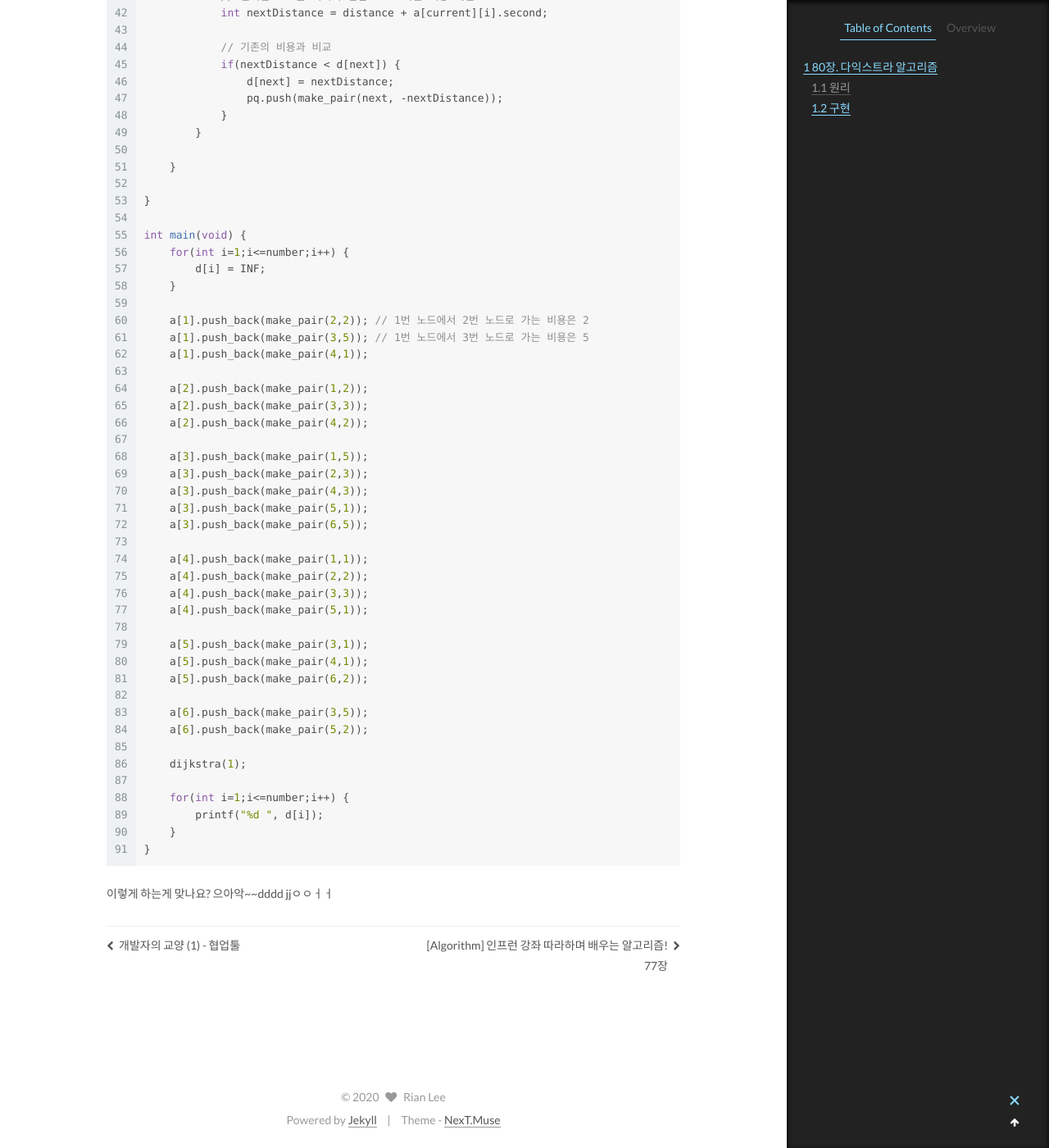
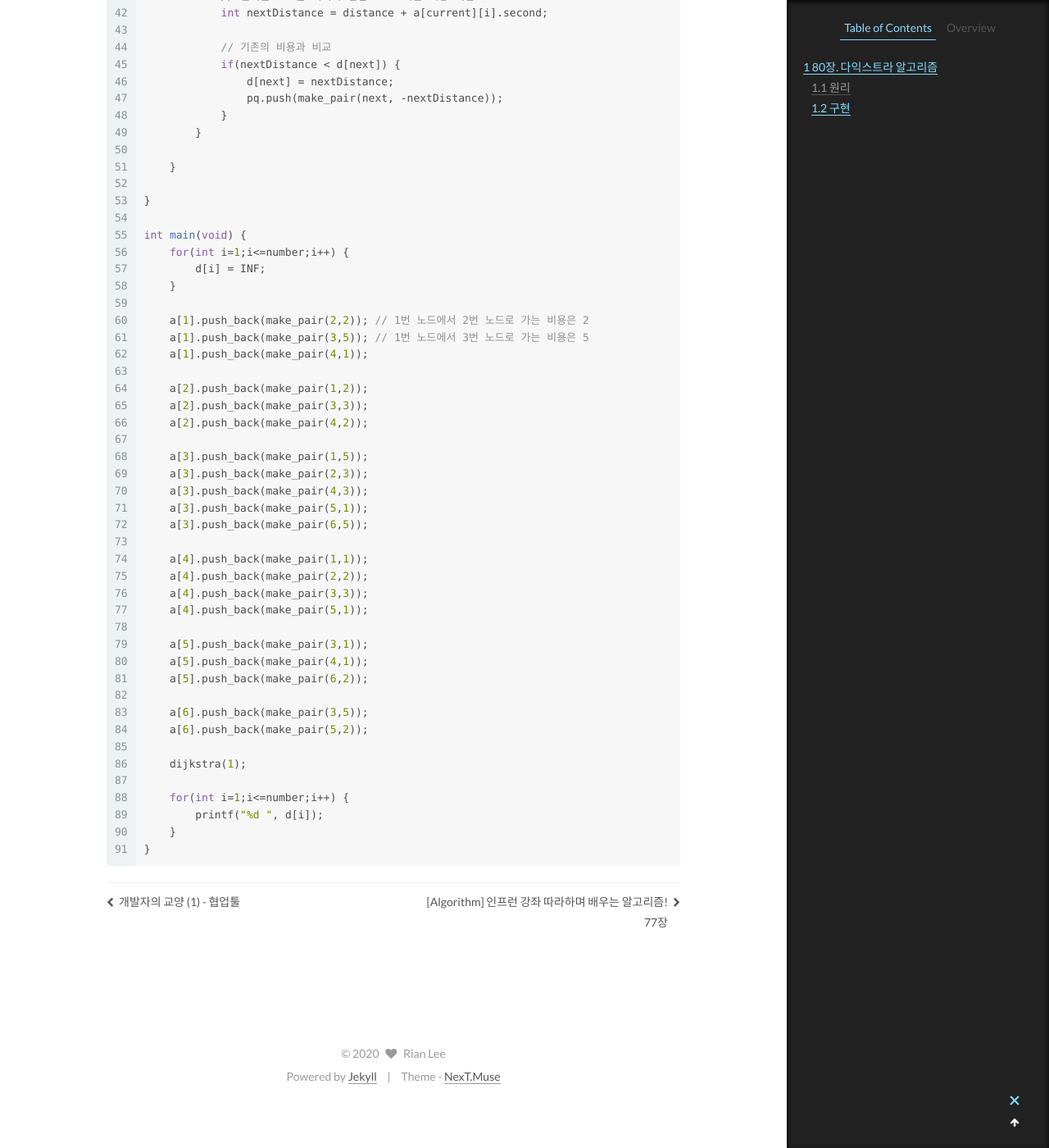
Before and after one commit to jiyeoon/jiyeoon.github.io, a Jekyll site: the page built from _posts/Algorithm/2020-07-17-algorithm-study25.md, in a window 1280 px wide and 1400 px high, scrolled down 3894 px. Shown: the whole window at 82% size. Built offline with Jekyll 4.4.1, drawn with Linux system fonts in a browser that asks for light colours.

Commit message:
Update 2020-07-17-algorithm-study25.md

````diff
--- a/_posts/Algorithm/2020-07-17-algorithm-study25.md
+++ b/_posts/Algorithm/2020-07-17-algorithm-study25.md
@@ -198,7 +198,3 @@ int main(void) {
     }
 }
 ```
-
-이렇게 하는게 맞나요?
-으아악~~dddd
-jjㅇㅇㅓㅓ
````
